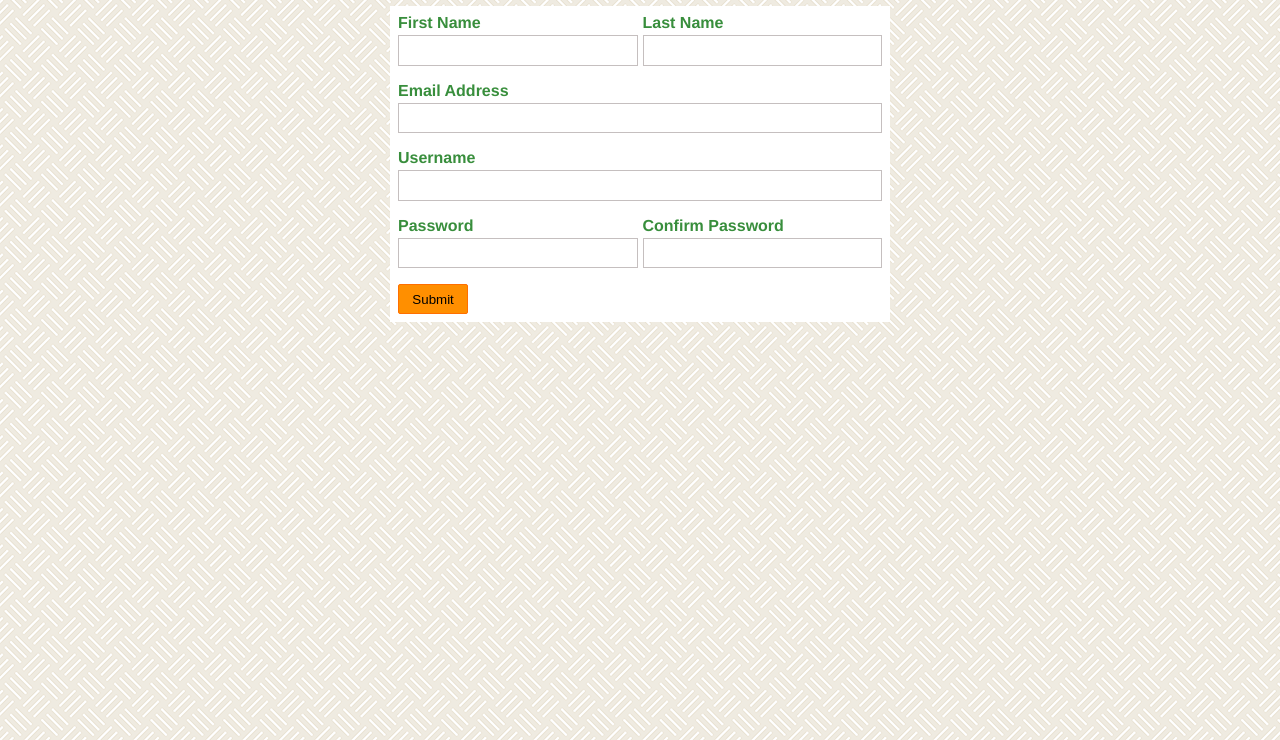
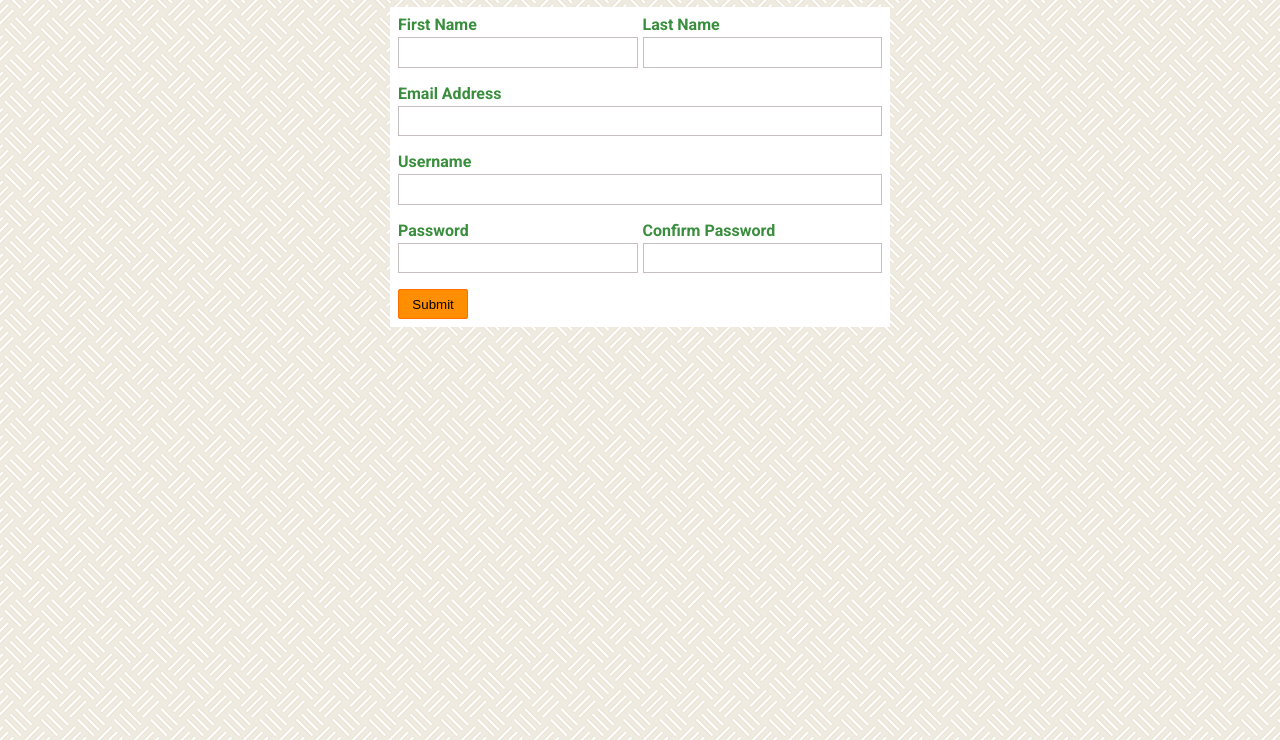
Before and after one commit to robert-odoch/property-pro-lite, a plain HTML site: page UI/sign-up.html in a window 1280 px wide. Shown: the part 60-800 px from the top of the page. Drawn offline with Linux system fonts and the light colour scheme.

Commit message:
Use Roboto font

```diff
--- a/UI/css/styles.css
+++ b/UI/css/styles.css
@@ -106,7 +106,7 @@ input[type="password"] {
 /* Core styles */
 :root {
     box-sizing: border-box;
-    font-family: Helvetica, Arial, sans-serif;
+    font-family: 'Roboto', sans-serif;
 }
 
 *,
--- a/UI/sign-up.html
+++ b/UI/sign-up.html
@@ -6,6 +6,13 @@
     <meta http-equiv="X-UA-Compatible" content="ie=edge">
     <title>Property Pro - Lite | Sign Up</title>
 
+    <!-- Roboto Font -->
+    <link href="https://fonts.googleapis.com/css?family=Roboto:400,500,700&display=swap" rel="stylesheet">
+
+    <!-- Material Icons -->
+    <link href="https://fonts.googleapis.com/icon?family=Material+Icons" rel="stylesheet">
+
+    <!-- Custom styles for this site -->
     <link rel="stylesheet" href="css/styles.css">
 </head>
 <body>
```
Also changed, not shown: UI/index.html (+6 -0 lines).
